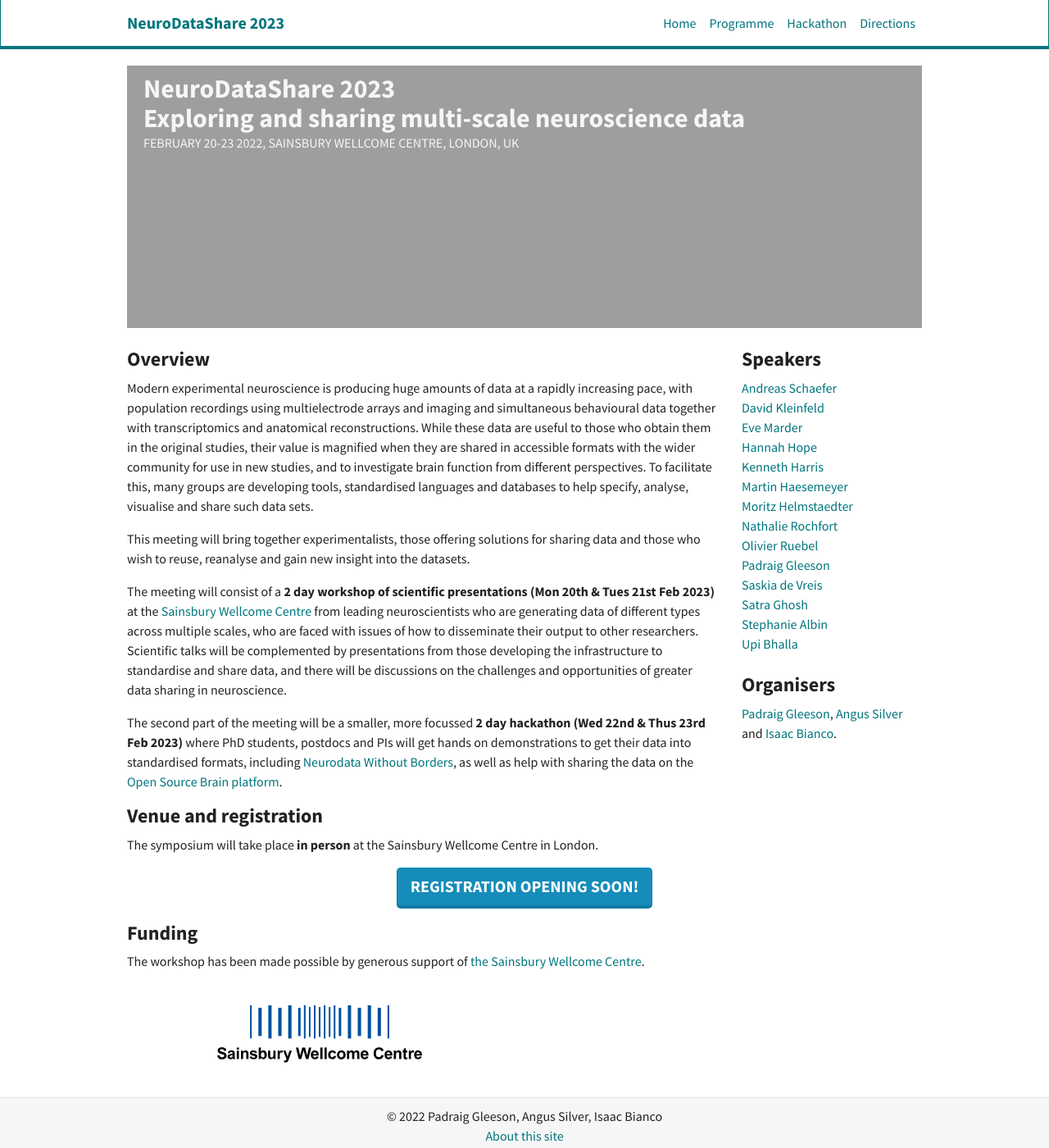
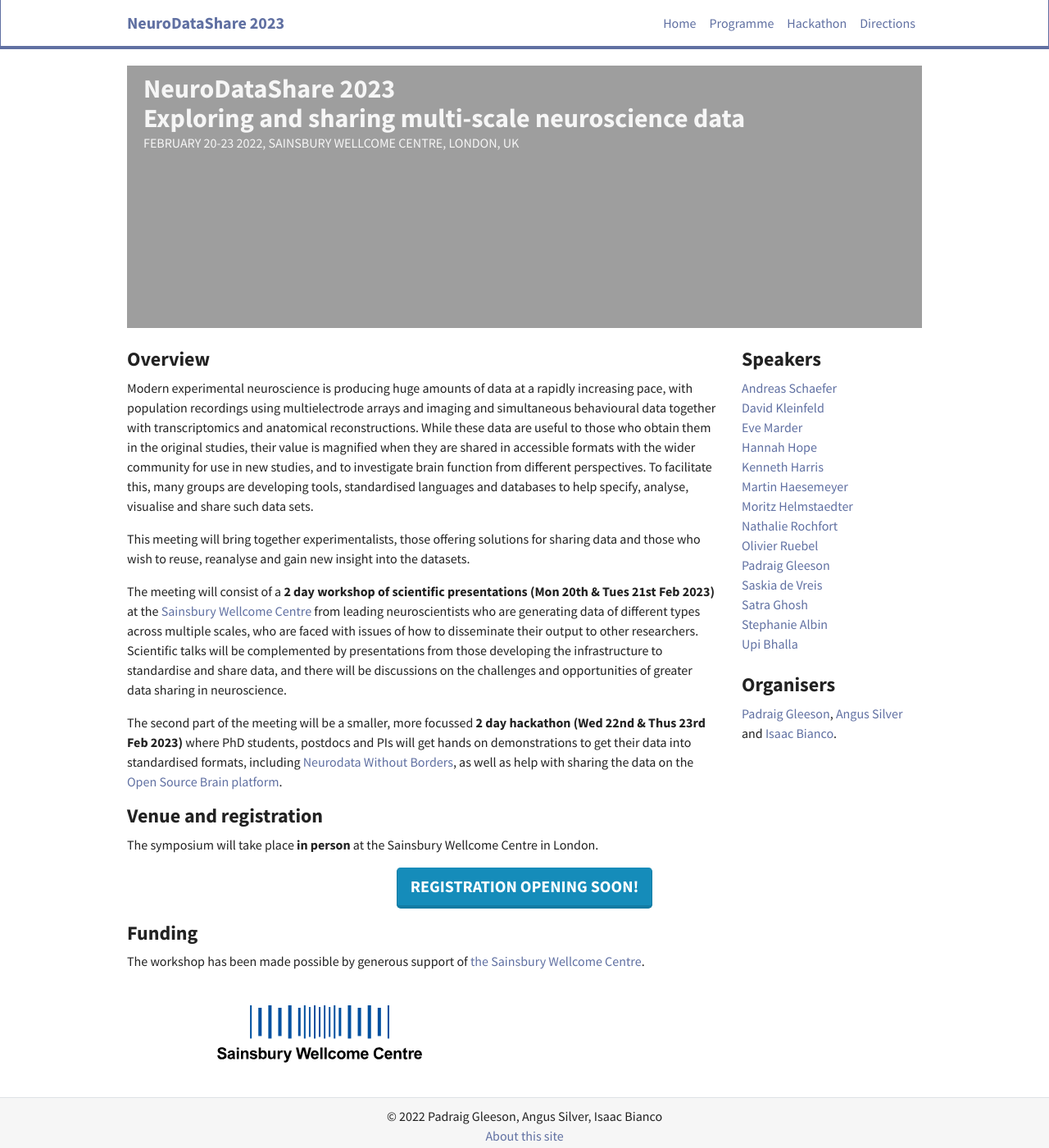
Before and after one commit to OpenSourceBrain/NeuroDataShare, a Jekyll site: the page built from _pages/home.md, in a window 1280 px wide and 1400 px high. Shown: the whole window at 82% size. Built offline with Jekyll 4.4.1, drawn with Linux system fonts in a browser that asks for light colours; nearby versions of some CDN libraries.

Commit message:
Tweak colour scheme

```diff
--- a/_sass/_variables.scss
+++ b/_sass/_variables.scss
@@ -27,7 +27,7 @@ $yellow:  #ff851b !default;
 $green:   #28b62c !default;
 $teal:    #20c997 !default;
 $cyan:    #75caeb !default;
-$logo:    #00757d !default;
+$logo:    #6070a2 !default;
 
 $primary:       $blue !default;
 $secondary:     $gray-200 !default;
```
